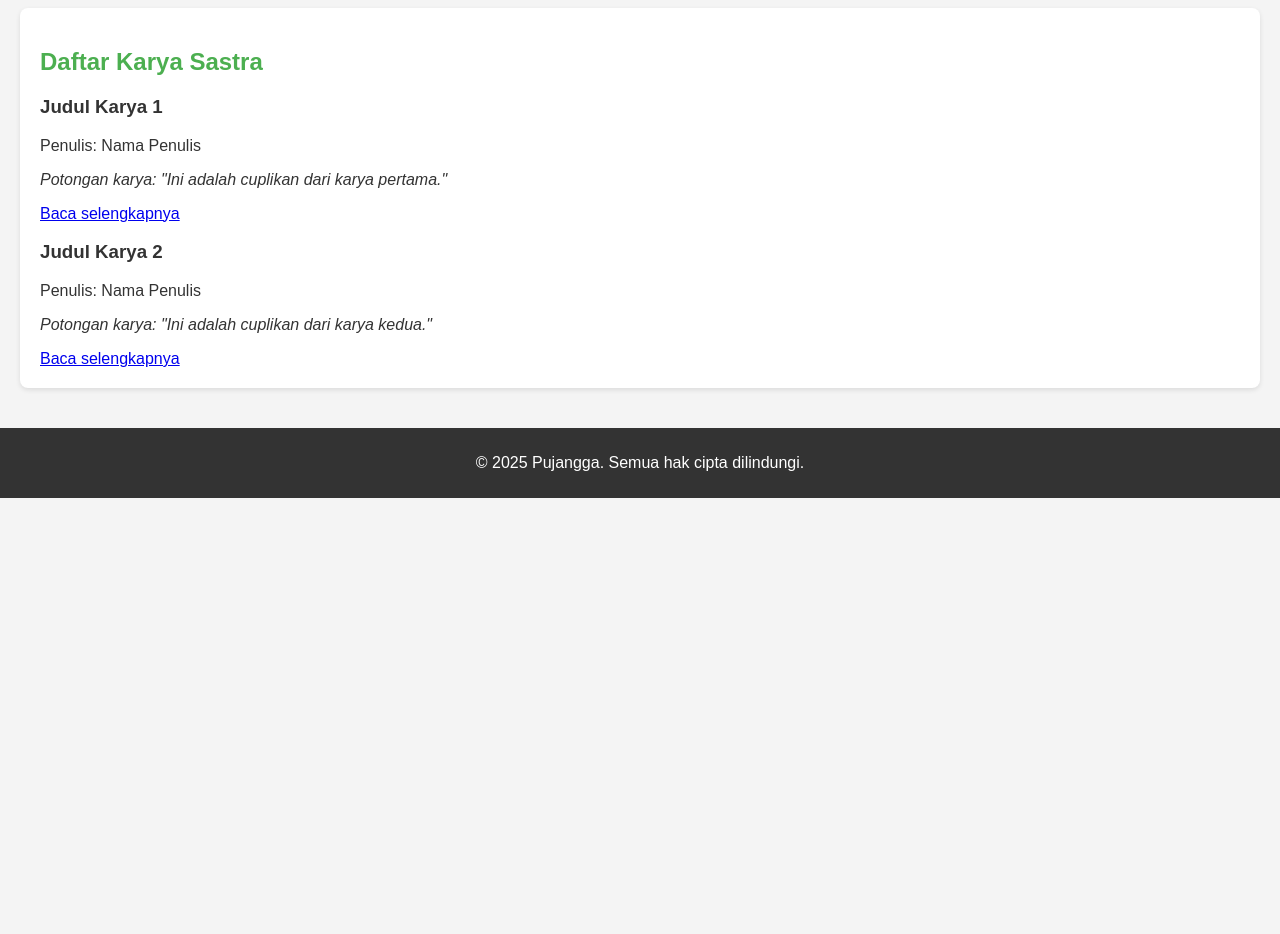
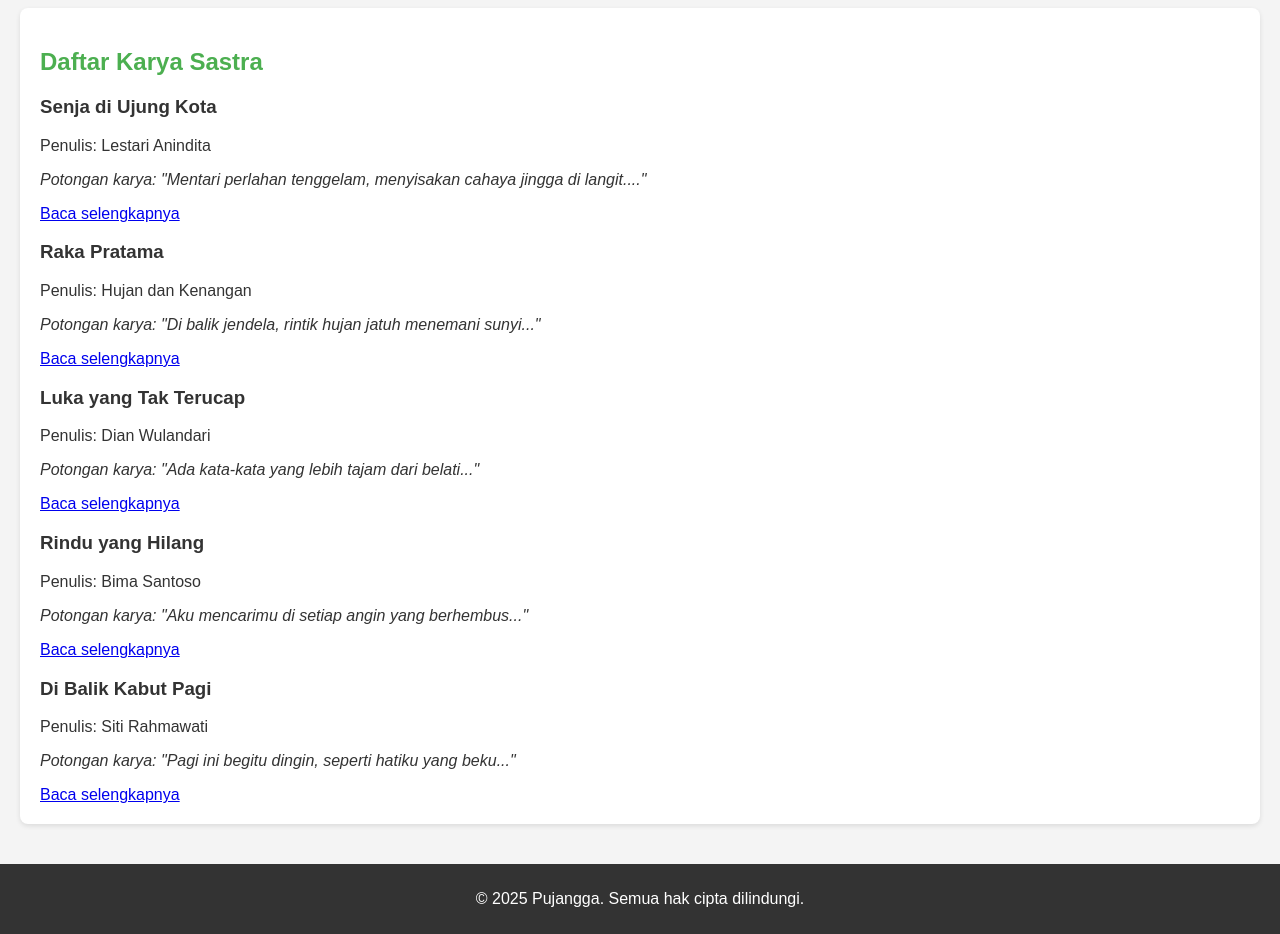
Before and after one commit to arirohtantorasyid/Pujangga, a plain HTML site: page karya.html in a window 1280 px wide. Shown: the part 160-1094 px from the top of the page. Before the commit the page ends 800 px from the top, so only its background shows below. Drawn offline with Linux system fonts and the light colour scheme.

Commit message:
Update karya.html

```diff
--- a/karya.html
+++ b/karya.html
@@ -27,15 +27,33 @@
         <h2>Daftar Karya Sastra</h2>
         <div class="karya-list">
             <article>
-                <h3>Judul Karya 1</h3>
-                <p>Penulis: Nama Penulis</p>
-                <p><em>Potongan karya: "Ini adalah cuplikan dari karya pertama."</em></p>
+                <h3>Senja di Ujung Kota</h3>
+                <p>Penulis: Lestari Anindita</p>
+                <p><em>Potongan karya: "Mentari perlahan tenggelam, menyisakan cahaya jingga di langit...."</em></p>
                 <a href="#">Baca selengkapnya</a>
             </article>
             <article>
-                <h3>Judul Karya 2</h3>
-                <p>Penulis: Nama Penulis</p>
-                <p><em>Potongan karya: "Ini adalah cuplikan dari karya kedua."</em></p>
+                <h3>Raka Pratama</h3>
+                <p>Penulis: Hujan dan Kenangan</p>
+                <p><em>Potongan karya: "Di balik jendela, rintik hujan jatuh menemani sunyi..."</em></p>
+                <a href="#">Baca selengkapnya</a>
+            </article>
+            <article>
+                <h3>Luka yang Tak Terucap</h3>
+                <p>Penulis: Dian Wulandari</p>
+                <p><em>Potongan karya: "Ada kata-kata yang lebih tajam dari belati..."</em></p>
+                <a href="#">Baca selengkapnya</a>
+            </article>
+            <article>
+                <h3>Rindu yang Hilang</h3>
+                <p>Penulis: Bima Santoso</p>
+                <p><em>Potongan karya: "Aku mencarimu di setiap angin yang berhembus..."</em></p>
+                <a href="#">Baca selengkapnya</a>
+            </article>
+            <article>
+                <h3>Di Balik Kabut Pagi</h3>
+                <p>Penulis: Siti Rahmawati</p>
+                <p><em>Potongan karya: "Pagi ini begitu dingin, seperti hatiku yang beku..."</em></p>
                 <a href="#">Baca selengkapnya</a>
             </article>
             <!-- Tambahkan artikel lainnya sesuai kebutuhan -->
```
